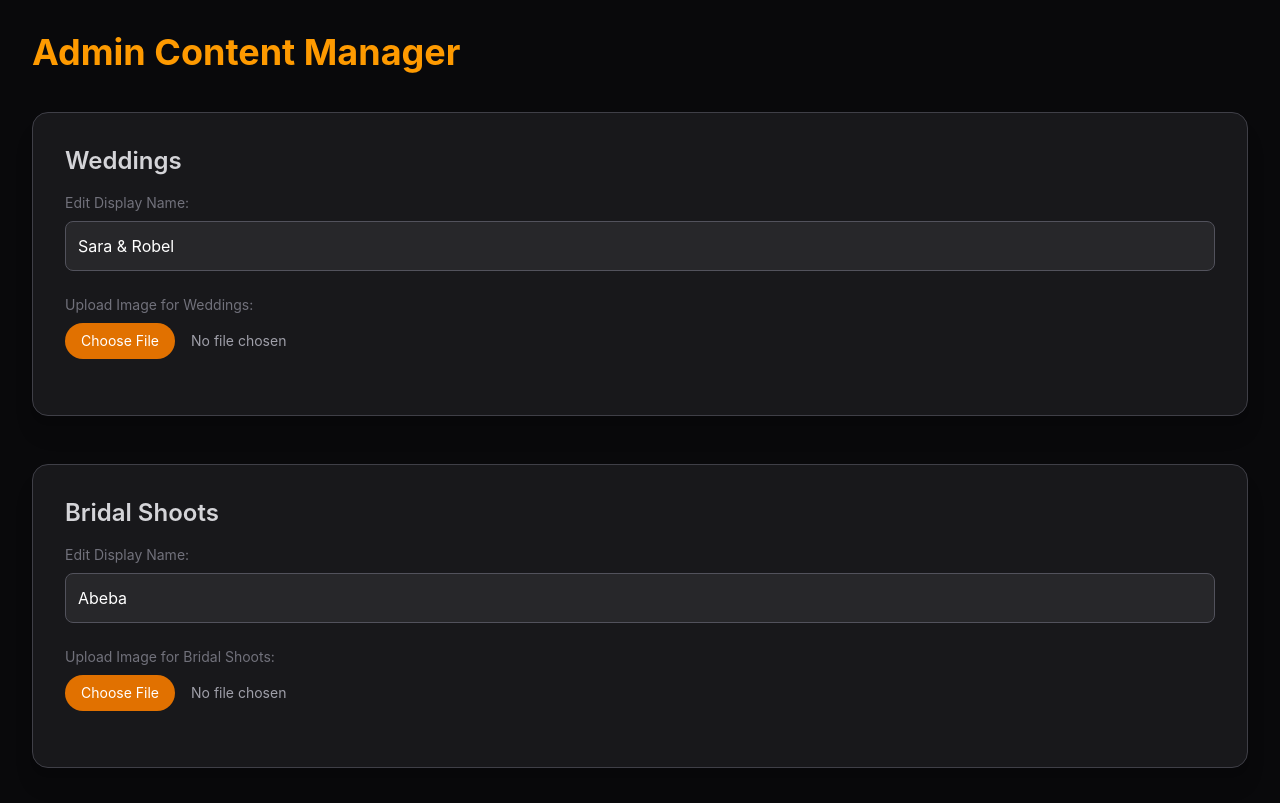
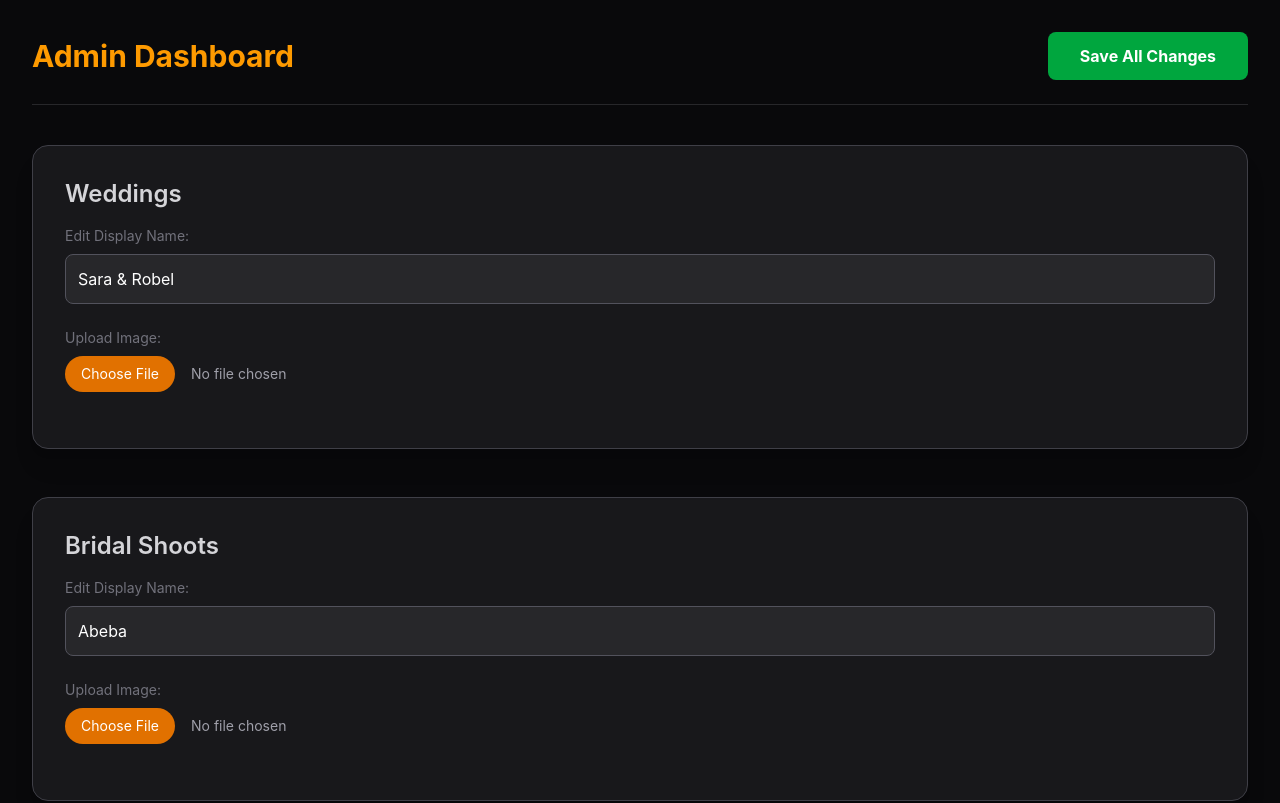
Before and after one commit to petroshambir/film-production-portfolio, a React (Vite) app in the folder client/: page /admin-panel in a window 1280 px wide. Shown: the top 803 px of the page. Built offline with nearby package versions, Linux system fonts and the light colour scheme.

Commit message:
fix the adminpanel

```diff
--- a/client/src/components/AdminDashboard.jsx
+++ b/client/src/components/AdminDashboard.jsx
@@ -1,7 +1,100 @@
-import React, { useState, useEffect } from 'react';
+// import React, { useState, useEffect } from 'react';
+
+// function AdminDashboard() {
+//   // ንነፍሲ ወከፍ ክፍሊ ዝኸውን መጀመርታ ዳታ
+//   const [sections, setSections] = useState(() => {
+//     const saved = localStorage.getItem('portfolioData');
+//     return saved ? JSON.parse(saved) : [
+//       { id: 1, title: 'Weddings', names: 'Sara & Robel', images: [] },
+//       { id: 2, title: 'Bridal Shoots', names: 'Abeba', images: [] },
+//       { id: 3, title: 'Baby Shower & Baptism', names: 'John & Sarah', images: [] }
+//     ];
+//   });
+
+//   useEffect(() => {
+//     localStorage.setItem('portfolioData', JSON.stringify(sections));
+//   }, [sections]);
+
+//   // ስም ንምቕያር
+//   const editName = (id, newName) => {
+//     setSections(sections.map(s => s.id === id ? { ...s, names: newName } : s));
+//   };
+
+//   // ሓድሽ ስእሊ ብፋይል ንምውሳኽ
+//   const handleImageUpload = (id, event) => {
+//     const file = event.target.files[0];
+//     if (file) {
+//       const reader = new FileReader();
+//       reader.onloadend = () => {
+//         setSections(sections.map(s =>
+//           s.id === id ? { ...s, images: [...s.images, reader.result] } : s
+//         ));
+//       };
+//       reader.readAsDataURL(file);
+//     }
+//   };
+
+//   // ስእሊ ንምድምሳስ
+//   const deleteImage = (sectionId, imgIndex) => {
+//     setSections(sections.map(s =>
+//       s.id === sectionId ? { ...s, images: s.images.filter((_, i) => i !== imgIndex) } : s
+//     ));
+//   };
+
+//   return (
+//     <div className="p-8 bg-zinc-950 min-h-screen text-white">
+//       <h1 className="text-4xl font-bold mb-10 text-amber-500">Admin Content Manager</h1>
+
+//       {sections.map(section => (
+//         <div key={section.id} className="mb-12 p-8 border border-zinc-700 rounded-2xl bg-zinc-900 shadow-xl">
+//           <h2 className="text-2xl mb-4 font-semibold text-zinc-300">{section.title}</h2>
+
+//           {/* ስም እዲት ዝብለሉ */}
+//           <div className="mb-6">
+//             <label className="block text-sm text-zinc-500 mb-2">Edit Display Name:</label>
+//             <input
+//               type="text"
+//               value={section.names}
+//               onChange={(e) => editName(section.id, e.target.value)}
+//               className="bg-zinc-800 border border-zinc-600 p-3 rounded-lg w-full outline-none focus:border-amber-500"
+//             />
+//           </div>
+
+//           {/* ስእሊ ኢንፑት */}
+//           <div className="mb-6">
+//             <label className="block text-sm text-zinc-500 mb-2">Upload Image for {section.title}:</label>
+//             <input
+//               type="file"
+//               onChange={(e) => handleImageUpload(section.id, e)}
+//               className="block w-full text-sm text-zinc-400 file:mr-4 file:py-2 file:px-4 file:rounded-full file:border-0 file:bg-amber-600 file:text-white hover:file:bg-amber-700 cursor-pointer"
+//             />
+//           </div>
+
+//           {/* ስእልታት መርኣዪ */}
+//           <div className="grid grid-cols-2 md:grid-cols-4 gap-4">
+//             {section.images.map((img, index) => (
+//               <div key={index} className="relative group border border-zinc-700 rounded-lg overflow-hidden">
+//                 <img src={img} alt="preview" className="w-full h-32 object-cover" />
+//                 <button
+//                   onClick={() => deleteImage(section.id, index)}
+//                   className="absolute top-1 right-1 bg-red-600 text-white rounded-full w-6 h-6 flex items-center justify-center hover:bg-red-700"
+//                 >
+//                   &times;
+//                 </button>
+//               </div>
+//             ))}
+//           </div>
+//         </div>
+//       ))}
+//     </div>
+//   );
+// }
+
+// export default AdminDashboard;
+
+import React, { useState } from 'react';
 
 function AdminDashboard() {
-  // ንነፍሲ ወከፍ ክፍሊ ዝኸውን መጀመርታ ዳታ
   const [sections, setSections] = useState(() => {
     const saved = localStorage.getItem('portfolioData');
     return saved ? JSON.parse(saved) : [
@@ -11,16 +104,16 @@ function AdminDashboard() {
     ];
   });
 
-  useEffect(() => {
+  // ለውጢ ንምዕቃብ (Save Data)
+  const handleSave = () => {
     localStorage.setItem('portfolioData', JSON.stringify(sections));
-  }, [sections]);
+    alert("ኩሉ ለውጢታት ብሰላም ተዓቂቡ ኣሎ!");
+  };
 
-  // ስም ንምቕያር
   const editName = (id, newName) => {
     setSections(sections.map(s => s.id === id ? { ...s, names: newName } : s));
   };
 
-  // ሓድሽ ስእሊ ብፋይል ንምውሳኽ
   const handleImageUpload = (id, event) => {
     const file = event.target.files[0];
     if (file) {
@@ -34,7 +127,6 @@ function AdminDashboard() {
     }
   };
 
-  // ስእሊ ንምድምሳስ
   const deleteImage = (sectionId, imgIndex) => {
     setSections(sections.map(s =>
       s.id === sectionId ? { ...s, images: s.images.filter((_, i) => i !== imgIndex) } : s
@@ -43,13 +135,21 @@ function AdminDashboard() {
 
   return (
     <div className="p-8 bg-zinc-950 min-h-screen text-white">
-      <h1 className="text-4xl font-bold mb-10 text-amber-500">Admin Content Manager</h1>
+      <div className="flex justify-between items-center mb-10 border-b border-zinc-800 pb-6">
+        <h1 className="text-3xl font-bold text-amber-500">Admin Dashboard</h1>
+        {/* Save Button */}
+        <button
+          onClick={handleSave}
+          className="bg-green-600 hover:bg-green-700 text-white px-8 py-3 rounded-lg font-bold transition-all transform hover:scale-105"
+        >
+          Save All Changes
+        </button>
+      </div>
 
       {sections.map(section => (
         <div key={section.id} className="mb-12 p-8 border border-zinc-700 rounded-2xl bg-zinc-900 shadow-xl">
           <h2 className="text-2xl mb-4 font-semibold text-zinc-300">{section.title}</h2>
 
-          {/* ስም እዲት ዝብለሉ */}
           <div className="mb-6">
             <label className="block text-sm text-zinc-500 mb-2">Edit Display Name:</label>
             <input
@@ -60,9 +160,8 @@ function AdminDashboard() {
             />
           </div>
 
-          {/* ስእሊ ኢንፑት */}
           <div className="mb-6">
-            <label className="block text-sm text-zinc-500 mb-2">Upload Image for {section.title}:</label>
+            <label className="block text-sm text-zinc-500 mb-2">Upload Image:</label>
             <input
               type="file"
               onChange={(e) => handleImageUpload(section.id, e)}
@@ -70,7 +169,6 @@ function AdminDashboard() {
             />
           </div>
 
-          {/* ስእልታት መርኣዪ */}
           <div className="grid grid-cols-2 md:grid-cols-4 gap-4">
             {section.images.map((img, index) => (
               <div key={index} className="relative group border border-zinc-700 rounded-lg overflow-hidden">
```
